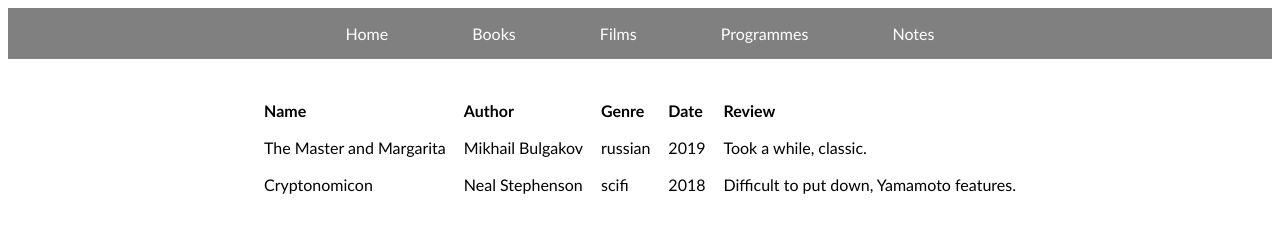
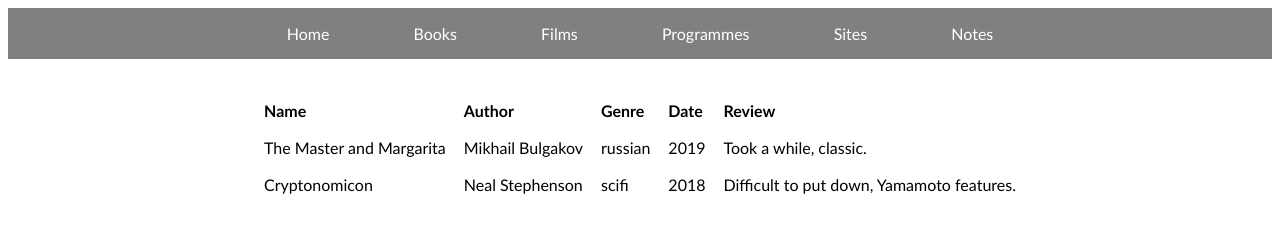
Before and after one commit to kingeta/kingeta.github.io, a plain HTML site: page index.html in a window 1280 px wide. Drawn offline with Linux system fonts and the light colour scheme.

Commit message:
Change a little bit of rubbish

```diff
--- a/index.html
+++ b/index.html
@@ -11,7 +11,8 @@
     <meta name="description" content="Testing some rubbish">
     <meta name="author" content="SitePoint">
 
-    <link rel="icon" type="image/png" href="https://kingeta.github.io/favicon.png">
+    <!--<link rel="icon" type="image/png" href="https://kingeta.github.io/favicon.png">!-->
+    <link rel="icon" type="image/png" href="favicon.png">
 
 
     <link rel="stylesheet" href="css/sheet.css">
@@ -28,6 +29,7 @@
         <a href = ?page=books>Books</a>
         <a href = ?page=films>Films</a>
         <a href = ?page=programmes>Programmes</a>
+        <a href = ?page=sites>Sites</a>
         <a href = ?page=notes>Notes</a>
     </div>
 
```
